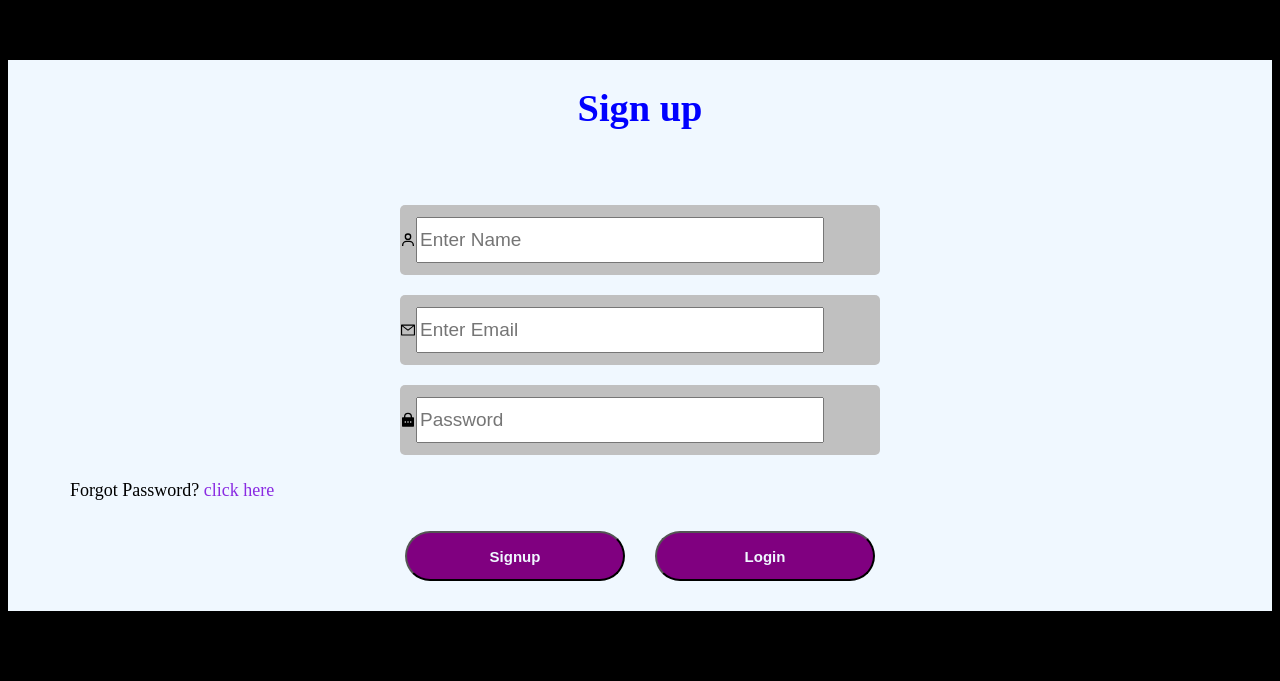
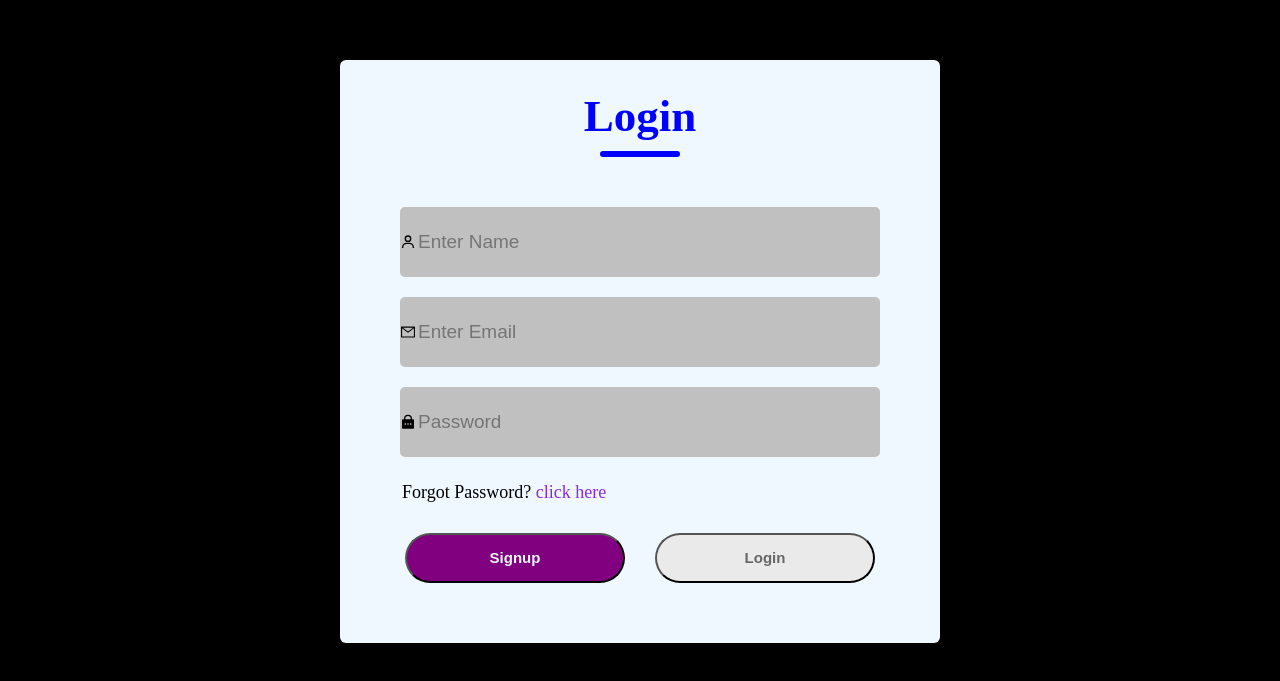
Before and after one commit to kenya194/authentication-page, a React (Create React App) app: page / in a window 1280 px wide. Shown: the part 193-874 px from the top of the page. Built offline with nearby package versions, Linux system fonts and the light colour scheme.

Commit message:
implementing states

```diff
--- a/src/components/signup/signup.css
+++ b/src/components/signup/signup.css
@@ -1,3 +1,67 @@
+.container{
+    display: flex;
+    flex-direction: column;
+    margin: auto;
+    margin-top: 20%;
+    margin-bottom: 20%;
+    background-color: aliceblue;
+    padding-bottom: 30px;
+    width: 600px;
+    border-radius: 6px;
+}
+
+.header{
+    display: flex;
+    flex-direction: column;
+    align-items: center;
+    gap: 9px;
+    width: 100%;
+    margin-top: 30px;
+}
+
+.text{
+    color: blue;
+    font-size: 45px;
+    font-weight: 700;
+}
+
+.underline{
+    width: 80px;
+    height: 6px;
+    background: blue;
+    border-radius: 8px;
+}
+
+.inputs{
+    margin-top: 50px;
+    display: flex;
+    flex-direction: column;
+    gap: 20px;
+}
+
+.input{
+    display: flex;
+    align-items: center;
+    margin: auto;
+    width: 480px;
+    height: 70px;
+    border-radius: 5px;
+    background: silver;
+}
+
+img{
+
+}
+
+.input input{
+    height: 40px;
+    width: 400px;
+    font-size: 19px;
+    background: transparent;
+    border: none;
+    outline: none;
+}
+
 .password__actions{
     padding-left: 62px;
     margin-top: 25px;
@@ -9,13 +73,13 @@
     cursor: pointer;
 }
 
-.button__actions{
+.submit-container{
     display: flex;
     gap: 30px;
     margin: 30px auto;
 }
 
-.sign__up{
+.submit{
     display: flex;
     justify-content: center;
     align-items: center;
@@ -29,17 +93,8 @@
     cursor: pointer;
 
 }
-.log__in{
-    display: flex;
-    justify-content: center;
-    align-items: center;
-    width: 220px;
-    height: 50px;
-    color: aliceblue;
-    background: purple;
-    border-radius: 50px;
-    font-size: 15px;
-    font-weight: 700;
-    cursor: pointer;
 
+.gray{
+    background: #EAEAEA;
+    color: #676767;
 }
--- a/src/components/signup/signup.js
+++ b/src/components/signup/signup.js
@@ -1,4 +1,5 @@
 import React from 'react'
+import { useState } from 'react'
 import './signup.css'
 import {BiUser} from 'react-icons/bi'
 import {AiOutlineMail} from 'react-icons/ai'
@@ -6,12 +7,17 @@ import {RiLockPasswordFill} from 'react-icons/ri'
 
 
 const Signup = () => {
+
+  const[action, setAction] = useState('Login');
+
+
   return (
     <div className='container'>
         <div className='header'>
-          <h1>Sign up</h1>
+          <div className='text'> {action} </div>
+          <div className='underline'></div>
         </div>
-    <div className='inputs'>
+      <div className='inputs'>
         <div className='input'>
           <BiUser />
           <input type='text' placeholder='Enter Name'/>
@@ -30,12 +36,12 @@ const Signup = () => {
 
         <div className='password__actions'>Forgot Password? <span>click here</span></div>
 
-        <div className='button__actions'>
-          <button className='sign__up'>
+        <div className='submit-container'>
+          <button className={action === 'Sign Up'? 'submit gray':'submit'} onClick={()=>{(setAction('Sign Up'))}}>
             Signup
           </button>
 
-          <button className='log__in'>
+          <button className={action === 'Login'? 'submit gray':'submit'} onClick={()=>{(setAction('Login'))}}>
             Login
           </button>
         </div>
--- a/src/index.css
+++ b/src/index.css
@@ -1,41 +1,3 @@
 body{
     background-color: black;
 }
-
-.container{
-    display: flex;
-    flex-direction: column;
-    margin: auto;
-    margin-top: 20%;
-    margin-bottom: 20%;
-    background-color: aliceblue;
-}
-
-.header{
-    text-align: center;
-    color: blue;
-    font-size: larger;
-}
-
-.inputs{
-    margin-top: 50px;
-    display: flex;
-    flex-direction: column;
-    gap: 20px;
-}
-
-.input{
-    display: flex;
-    align-items: center;
-    margin: auto;
-    width: 480px;
-    height: 70px;
-    border-radius: 5px;
-    background: silver;
-}
-
-.input input{
-    height: 40px;
-    width: 400px;
-    font-size: 19px;
-}
```
